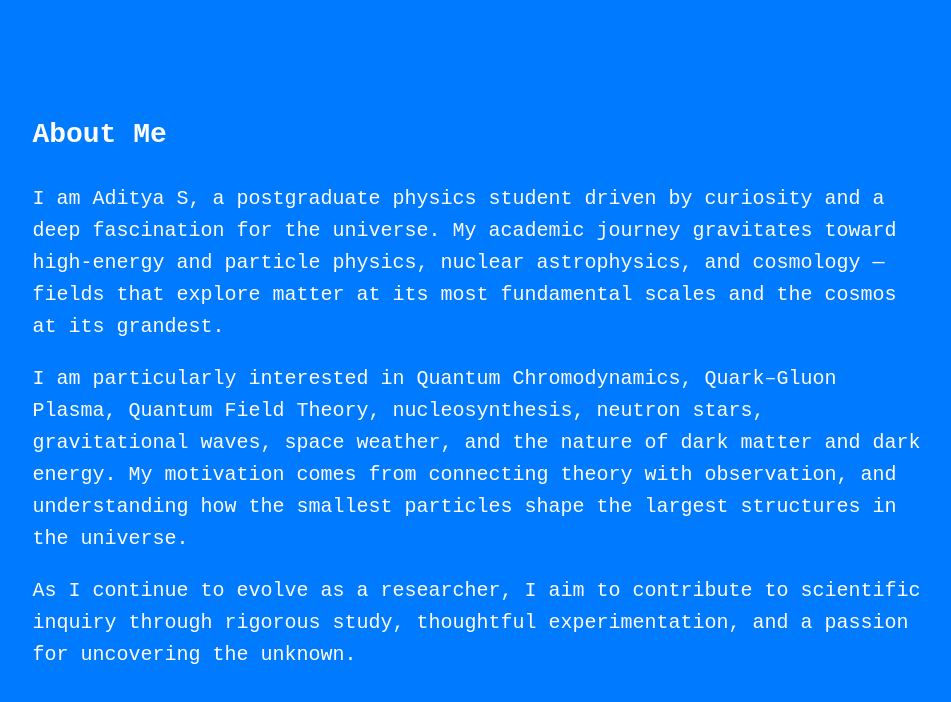
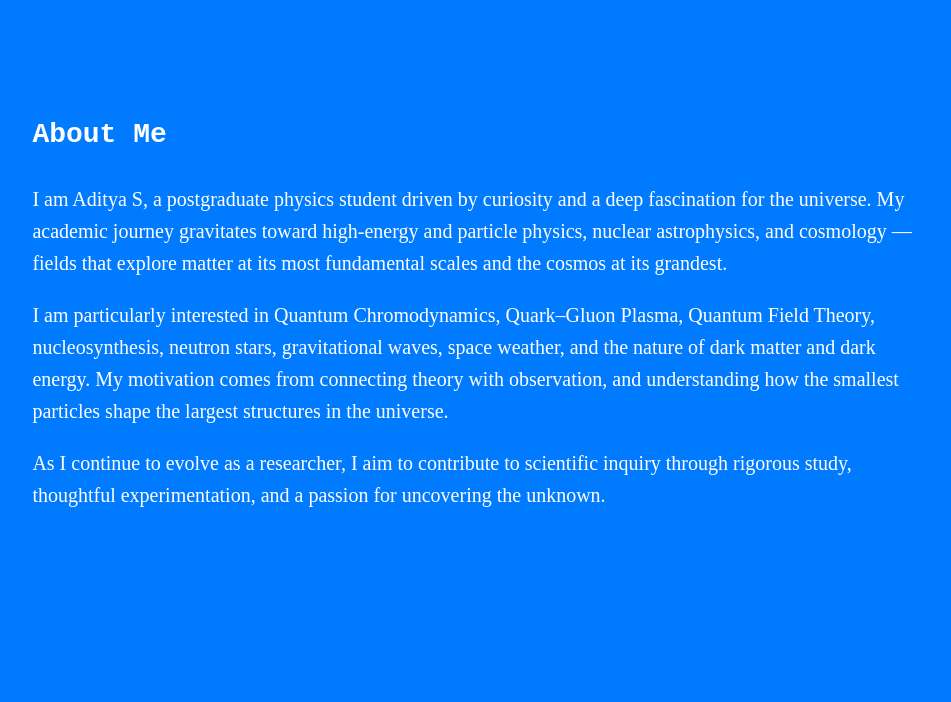
Before and after one commit to aadityateja/atj, a plain HTML site: page about.html in a window 1280 px wide. Shown: the whole page, without its empty margins (81-1032 px from the left). Drawn offline with Linux system fonts and the light colour scheme.

Commit message:
Update style.css

```diff
--- a/style.css
+++ b/style.css
@@ -121,7 +121,7 @@ footer {
 }
 
 .about-page {
-    font-family: "Advanced Pixel 7", monospace; /* fallback to monospace if font fails */
+    font-family: "Advanced Pixel 7"; /* fallback to monospace if font fails */
     font-size: 16px;       /* adjust as needed */
     line-height: 1.6;
     margin: 3cm;           /* optional: margin around text */
```
